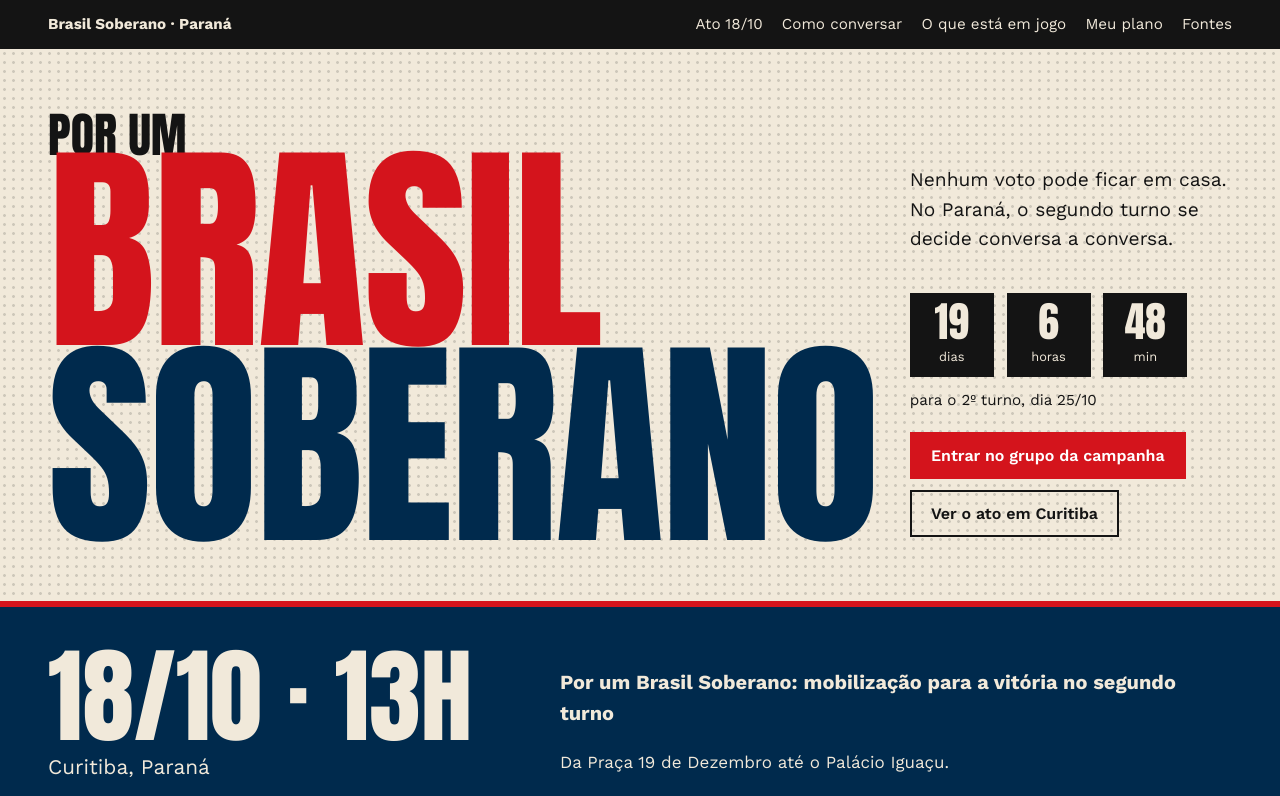
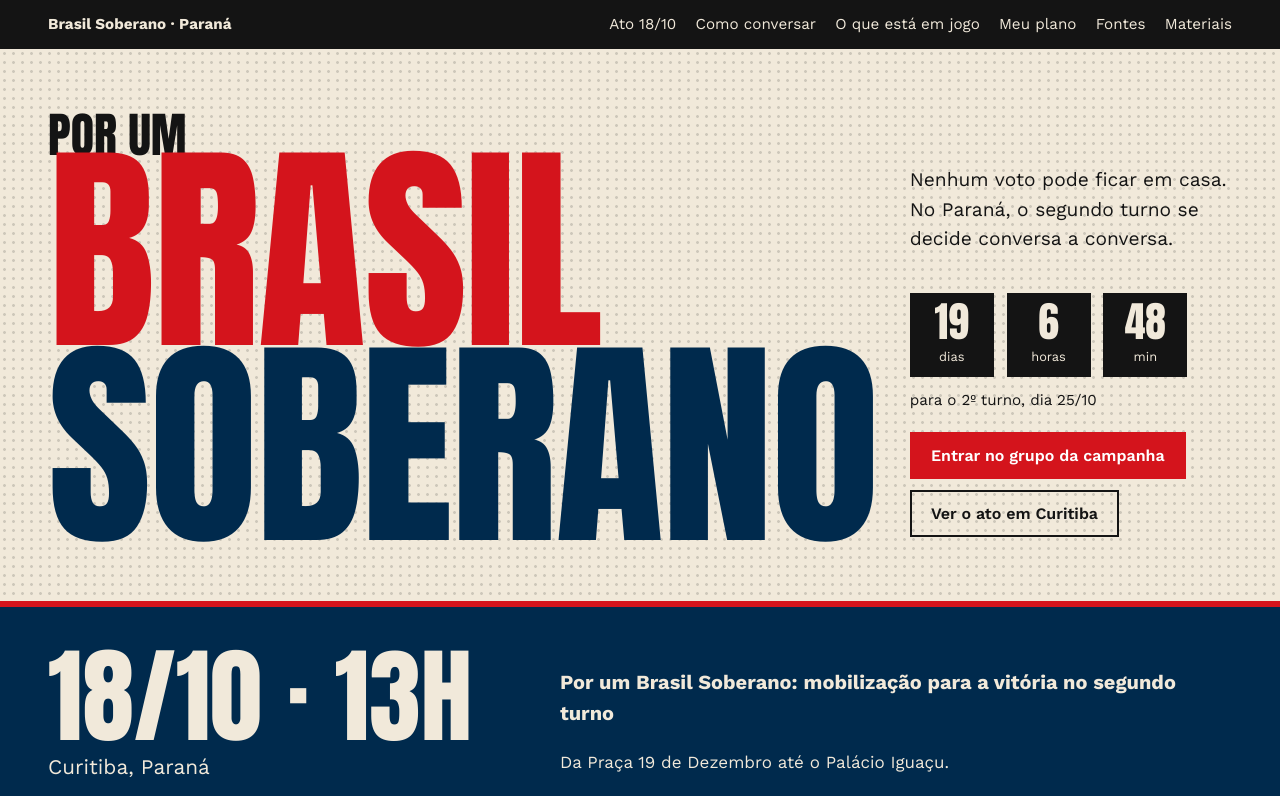
Before and after one commit to M100-ROSE/FDP-PR, a Next.js app: page / in a window 1280 px wide. Shown: the top 796 px of the page. Built offline with nearby package versions, Linux system fonts and the light colour scheme.

Commit message:
Update Header.tsx

```diff
--- a/components/layout/Header.tsx
+++ b/components/layout/Header.tsx
@@ -1,17 +1,35 @@
-const LINKS = [
-  ["/#ato", "Ato 18/10"],
-  ["/#conversar", "Como conversar"],
-  ["/#motivos", "O que está em jogo"],
-  ["/#plano", "Meu plano"],
-  ["/fontes", "Fontes"],
-] as const;
+type NavLink = { href: string; label: string; externo?: boolean };
+
+const LINKS: NavLink[] = [
+  { href: "/#ato", label: "Ato 18/10" },
+  { href: "/#conversar", label: "Como conversar" },
+  { href: "/#motivos", label: "O que está em jogo" },
+  { href: "/#plano", label: "Meu plano" },
+  // { href: "/colinha", label: "Colinha" },
+  { href: "/fontes", label: "Fontes" },
+  {
+    href: "https://drive.google.com/drive/folders/1yJuXfSjnTDHjvfhJd9nFcwThOAzBed3w",
+    label: "Materiais",
+    externo: true,
+  },
+];
 
 export function Header() {
   return (
     <header className="top">
-      <a href="/" className="brand"><strong>Brasil Soberano · Paraná</strong></a>
+      <a href="/" className="brand">
+        <strong>Brasil Soberano · Paraná</strong>
+      </a>
       <nav aria-label="Principal">
-        {LINKS.map(([href, label]) => <a key={href} href={href}>{label}</a>)}
+        {LINKS.map(({ href, label, externo }) => (
+          <a
+            key={href}
+            href={href}
+            {...(externo ? { target: "_blank", rel: "noopener noreferrer" } : {})}
+          >
+            {label}
+          </a>
+        ))}
       </nav>
     </header>
   );
```
